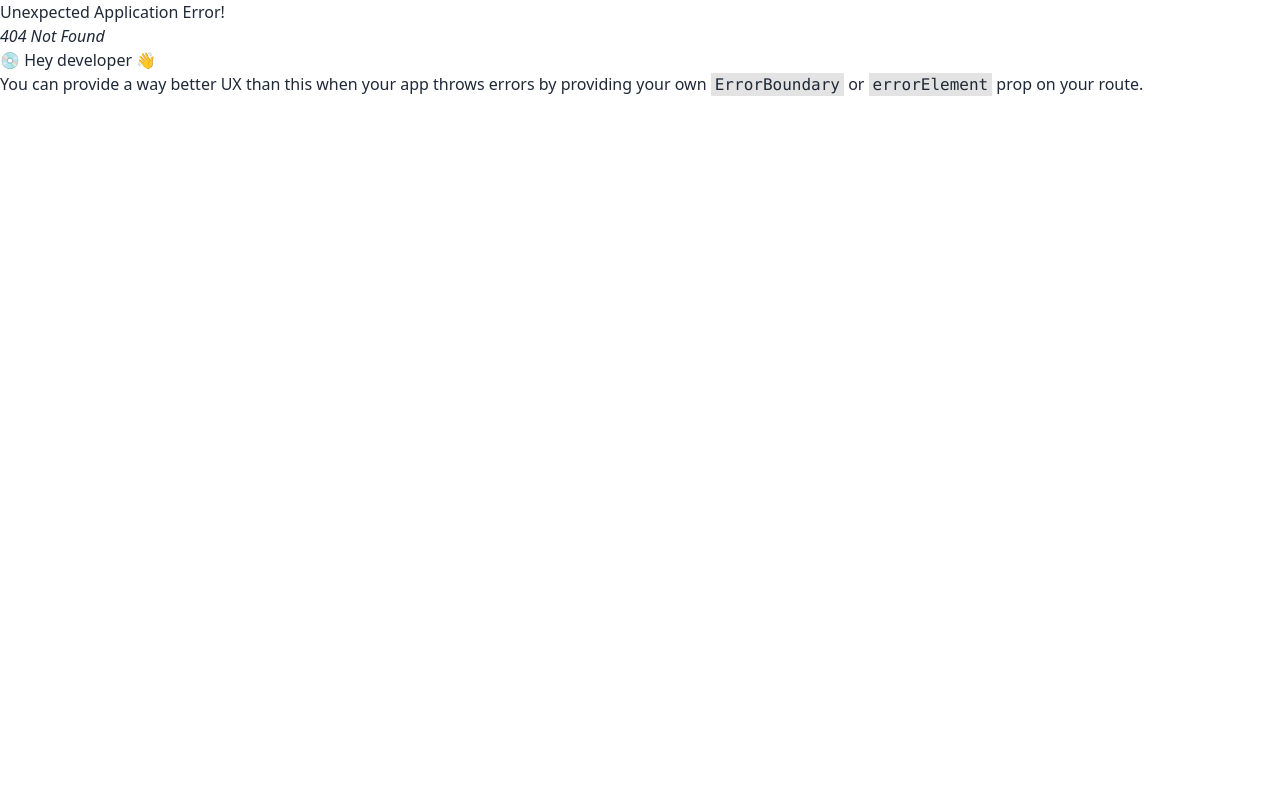
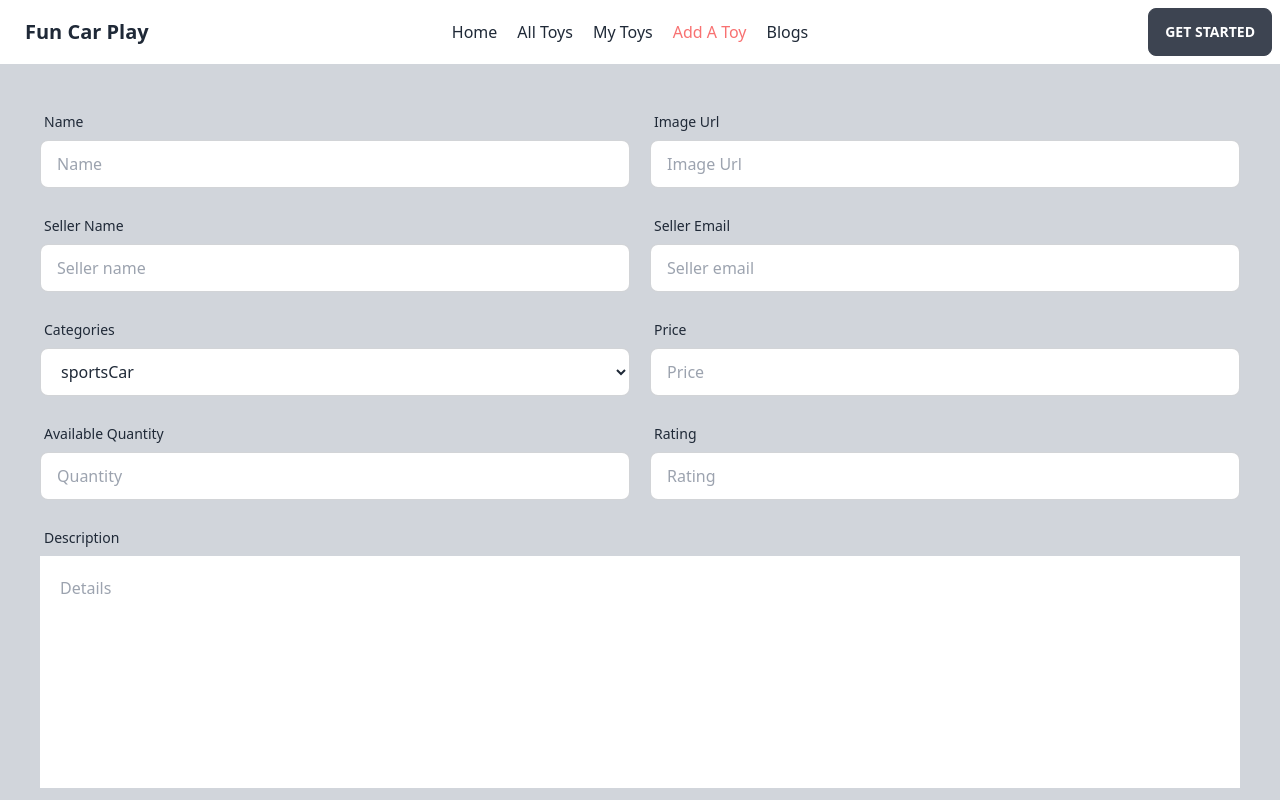
Before and after one commit to aminul-islam01/fun-car-play-client, a React (Vite) app: page /add-toys in a window 1280 px wide. Before the commit this address had no page. Shown: the top 800 px of the page. Built offline with nearby package versions, Linux system fonts and the light colour scheme.

Commit message:
create add toy page

```diff
--- a/package.json
+++ b/package.json
@@ -15,6 +15,7 @@
     "match-sorter": "^6.3.1",
     "react": "^18.2.0",
     "react-dom": "^18.2.0",
+    "react-hook-form": "^7.43.9",
     "react-router-dom": "^6.11.2",
     "react-tabs": "^6.0.1",
     "sort-by": "^1.2.0"
--- /dev/null
+++ b/src/Pages/AddToy/AddToy.jsx
@@ -0,0 +1,95 @@
+
+const AddToy = () => {
+
+    const handleAddToy = event => {
+        event.preventDefault();
+        const form = event.target;
+        const name = form.name.value;
+        const image_url = form.image.value;
+        const seller_name = form.seller_name.value;
+        const seller_email = form.seller_email.value;
+        const price = form.price.value;
+        const quantity = form.quantity.value;
+        const rating = form.rating.value;
+        const description = form.description.value;
+        const sub_category = form.Categories.value;
+        const toy = {name, image_url, seller_name, seller_email, price, quantity, rating, description, sub_category};
+        console.log(name, image_url, seller_name, seller_email, price, quantity, rating, description, sub_category)
+    }
+
+    return (
+        <div className='bg-gray-300 p-10'>
+            <form onSubmit={handleAddToy}>
+                <div className="flex gap-5 mb-5">
+                    <div className="form-control md:w-1/2">
+                        <label className="label">
+                            <span className="label-text">Name</span>
+                        </label>
+                        <input type="text" name="name" placeholder="Name" className="input input-bordered" />
+                    </div>
+                    <div className="form-control md:w-1/2">
+                        <label className="label">
+                            <span className="label-text">Image Url</span>
+                        </label>
+                        <input type="text" name="image" placeholder="Image Url" className="input input-bordered" />
+                    </div>
+                </div>
+                <div className="flex gap-5 mb-5">
+                    <div className="form-control md:w-1/2">
+                        <label className="label">
+                            <span className="label-text">Seller Name</span>
+                        </label>
+                        <input type="text" name="seller_name" placeholder="Seller name" className="input input-bordered" />
+                    </div>
+                    <div className="form-control md:w-1/2">
+                        <label className="label">
+                            <span className="label-text">Seller Email</span>
+                        </label>
+                        <input type="email" name="seller_email" placeholder="Seller email" className="input input-bordered" />
+                    </div>
+                </div>
+                <div className="flex gap-5 mb-5">
+                    <div className="form-control md:w-1/2">
+                        <label className="label">
+                            <span className="label-text">Categories</span>
+                        </label>
+                        <select name="Categories" id="" className="input input-bordered">
+                            <option value="sportsCar">sportsCar</option>
+                            <option value="truck">truck</option>
+                            <option value="miniPoliceCar">miniPoliceCar</option>
+                        </select>
+                    </div>
+                    <div className="form-control md:w-1/2">
+                        <label className="label">
+                            <span className="label-text">Price</span>
+                        </label>
+                        <input type="number" name="price" placeholder="Price" className="input input-bordered" />
+                    </div>
+                </div>
+                <div className="flex gap-5 mb-5">
+                    <div className="form-control md:w-1/2">
+                        <label className="label">
+                            <span className="label-text">Available Quantity</span>
+                        </label>
+                        <input type="number" name="quantity" placeholder="Quantity" className="input input-bordered" />
+                    </div>
+                    <div className="form-control md:w-1/2">
+                        <label className="label">
+                            <span className="label-text">Rating</span>
+                        </label>
+                        <input type="number" name="rating" placeholder="Rating" className="input input-bordered" />
+                    </div>
+                </div>
+                <div className="form-control">
+                    <label className="label">
+                        <span className="label-text">Description</span>
+                    </label>
+                    <textarea name="description" id="" cols="30" rows="8" placeholder="Details" className="resize-none p-5"></textarea>
+                </div>
+                <button type="submit" className="btn btn-block btn-primary mt-5">Add Toy</button>
+            </form>
+        </div>
+    );
+};
+
+export default AddToy;
--- a/src/Pages/Shared/Navbar/Navbar.jsx
+++ b/src/Pages/Shared/Navbar/Navbar.jsx
@@ -9,7 +9,7 @@ const Navbar = () => {
         className={({isActive}) => isActive ? "text-red-400 me-5":"me-5"}>All Toys</NavLink>
         <NavLink to='/all-toys'
         className={({isActive}) => isActive ? "text-red-400 me-5":"me-5"}>My Toys</NavLink>
-        <NavLink to='/all-toys'
+        <NavLink to='/add-toys'
         className={({isActive}) => isActive ? "text-red-400 me-5":"me-5"}>Add A Toy</NavLink>
         <NavLink to='/all-toys'
         className={({isActive}) => isActive ? "text-red-400 me-5":"me-5"}>Blogs</NavLink>
--- a/src/Routes/Routes.jsx
+++ b/src/Routes/Routes.jsx
@@ -2,6 +2,7 @@ import {createBrowserRouter} from "react-router-dom";
 import Home from "../Pages/Home/Home/Home";
 import App from "../App";
 import AllToys from "../Pages/AllToys/AllToys";
+import AddToy from "../Pages/AddToy/AddToy";
 
 const router = createBrowserRouter([
     {
@@ -16,6 +17,10 @@ const router = createBrowserRouter([
                 path: "all-toy",
                 element: <AllToys></AllToys>,
                 loader: () => fetch('http://localhost:5000/cars')
+            },
+            {
+                path: "add-toys",
+                element: <AddToy></AddToy>
             }
         ]
     },
```
Also changed, not shown: 1 other file (tests, documents, lock files or other folders).
